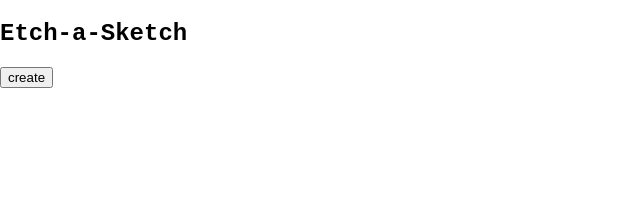
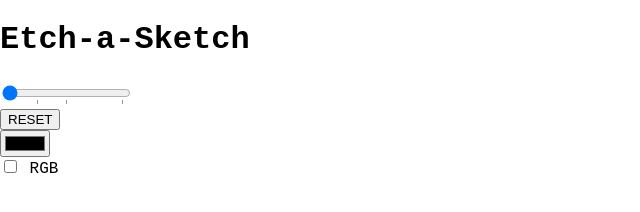
Before and after one commit to nimishgo/Etch-a-Sketch, a plain HTML site: page index.html in a window 1280 px wide. Shown: the whole page, without its empty margins (0-640 px from the left). Drawn offline with Linux system fonts and the light colour scheme.

Commit message:
added index.html

```diff
--- a/index.html
+++ b/index.html
@@ -9,8 +9,29 @@
     <title>Document</title>
 </head>
 <body>
-    <h2>Etch-a-Sketch</h2>
-    <button>create</button>
+    <h1>Etch-a-Sketch</h1>
+    <div class="slidecontainer">
+        <div class="sliders">
+            <!-- <label for="slider">0->16->32->64</label> -->
+            <input class="slider" type="range" min="0" max="64" step="16" list="tickmarks" value="0">
+            <datalist id="tickmarks">
+                <option value="16" label="16"></option>
+                <option value="32" label="32"></option>
+                <option value="64" label="64"></option>
+            </datalist>
+        </div>
+        <div>
+            <button class="reset">RESET</button>
+        </div>
+        <div>
+            <input class="colorPicker" type="color" value="#000000">
+        </div>
+        <!-- <button class="RGB">RGB</button> -->
+        <div>
+            <input type="checkbox" class="checkbox">
+            <label for="checkbox">RGB</label>
+        </div>
+    </div>
     <div class="pad">
 
     </div>
```
